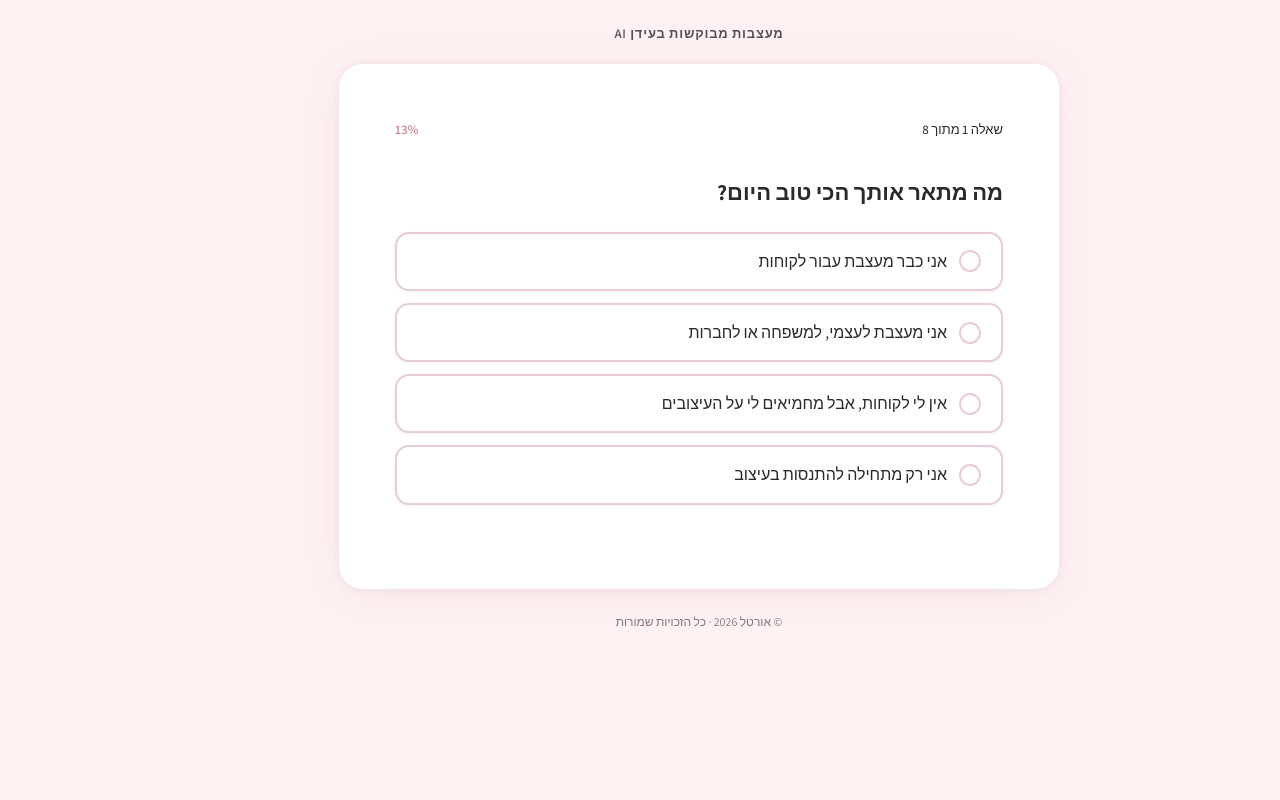
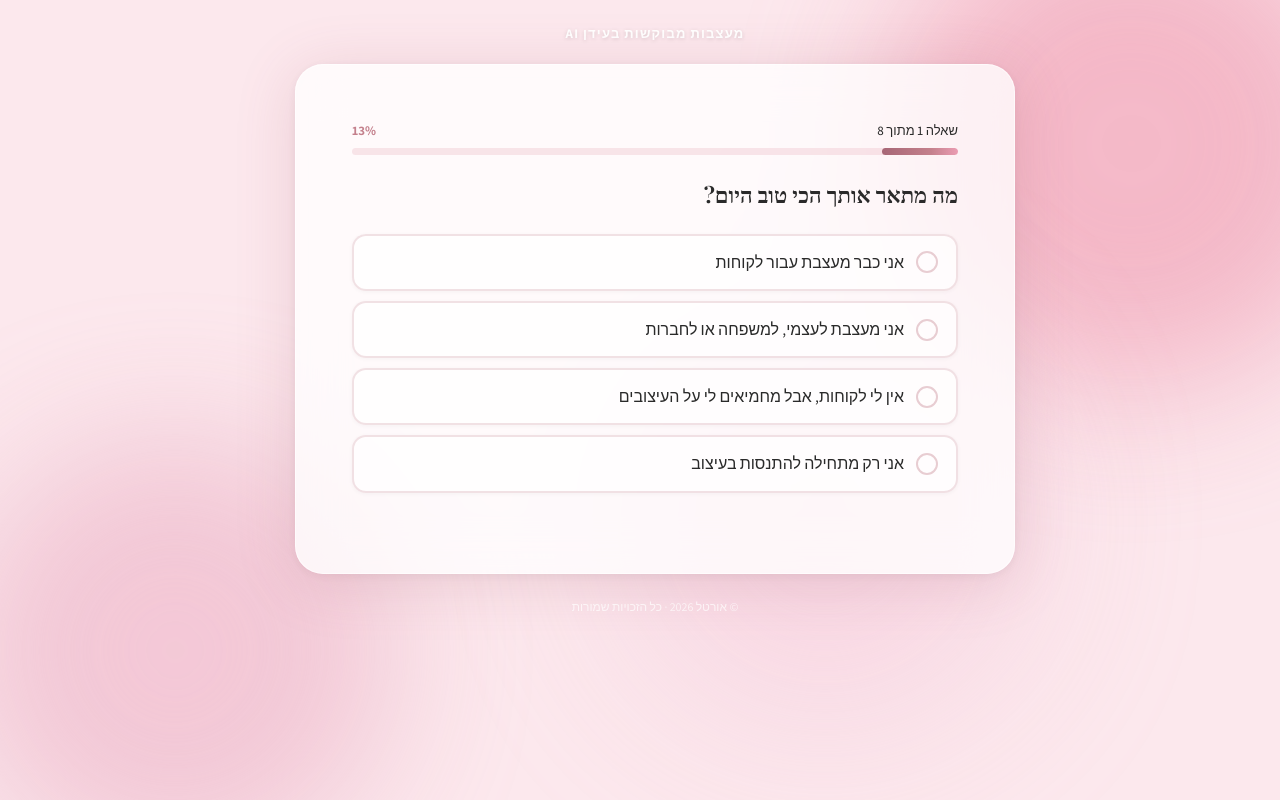
Before and after one commit to ortalkatzover/quiz-ortal, a React (Vite) app: page / in a window 1280 px wide. Both pictures are taken after a click on the button "מתחילות". Built offline with nearby package versions, Linux system fonts and the light colour scheme.

Commit message:
Wow effect: animated blobs, glassmorphism card, staggered answers, confetti on result, Playfair headings, shimmer progress

```diff
--- a/package.json
+++ b/package.json
@@ -11,6 +11,8 @@
   },
   "dependencies": {
     "@tailwindcss/vite": "^4.3.1",
+    "@types/canvas-confetti": "^1.9.0",
+    "canvas-confetti": "^1.9.4",
     "framer-motion": "^12.40.0",
     "react": "^19.2.6",
     "react-dom": "^19.2.6",
--- a/src/App.tsx
+++ b/src/App.tsx
@@ -31,17 +31,13 @@ function loadState(): PersistedState | null {
 function saveState(state: PersistedState) {
   try {
     sessionStorage.setItem(STORAGE_KEY, JSON.stringify(state));
-  } catch {
-    // ignore
-  }
+  } catch {}
 }
 
 function clearState() {
   try {
     sessionStorage.removeItem(STORAGE_KEY);
-  } catch {
-    // ignore
-  }
+  } catch {}
 }
 
 export default function App() {
@@ -123,30 +119,20 @@ export default function App() {
   const question = QUESTIONS[currentQuestion];
 
   return (
-    <div
-      style={{
-        minHeight: '100dvh',
-        width: '100%',
-        display: 'flex',
-        flexDirection: 'column',
-        alignItems: 'center',
-        justifyContent: 'flex-start',
-        padding: '24px 16px 48px',
-        background: 'var(--color-primary-xlight)',
-      }}
-    >
+    <div style={{ minHeight: '100dvh', width: '100%', display: 'flex', flexDirection: 'column', alignItems: 'center', justifyContent: 'flex-start', padding: '24px 16px 48px', position: 'relative', overflow: 'hidden' }}>
+
+      {/* Animated blobs */}
+      <div className="blob blob-1" aria-hidden="true" />
+      <div className="blob blob-2" aria-hidden="true" />
+      <div className="blob blob-3" aria-hidden="true" />
+
       <motion.header
         initial={{ opacity: 0, y: -10 }}
         animate={{ opacity: 1, y: 0 }}
         transition={{ duration: 0.4 }}
-        style={{
-          width: '100%',
-          maxWidth: '720px',
-          textAlign: 'center',
-          marginBottom: '20px',
-        }}
+        style={{ width: '100%', maxWidth: '720px', textAlign: 'center', marginBottom: '20px', position: 'relative', zIndex: 1 }}
       >
-        <p style={{ margin: 0, fontSize: '13px', color: 'var(--color-primary-dark)', fontWeight: 600, letterSpacing: '0.8px', textTransform: 'uppercase', opacity: 0.8 }}>
+        <p style={{ margin: 0, fontSize: '13px', color: '#fff', fontWeight: 700, letterSpacing: '1.2px', textTransform: 'uppercase', textShadow: '0 1px 4px rgba(0,0,0,0.15)' }}>
           מעצבות מבוקשות בעידן AI
         </p>
       </motion.header>
@@ -155,24 +141,29 @@ export default function App() {
         style={{
           width: '100%',
           maxWidth: '720px',
-          background: '#fff',
-          borderRadius: '24px',
-          boxShadow: '0 4px 40px rgba(192, 122, 142, 0.1), 0 1px 8px rgba(0,0,0,0.06)',
+          background: 'rgba(255, 255, 255, 0.78)',
+          backdropFilter: 'blur(24px)',
+          WebkitBackdropFilter: 'blur(24px)',
+          borderRadius: '28px',
+          border: '1px solid rgba(255,255,255,0.6)',
+          boxShadow: '0 8px 60px rgba(160, 80, 100, 0.18), 0 2px 12px rgba(0,0,0,0.06)',
           padding: 'clamp(28px, 6vw, 56px)',
           overflow: 'hidden',
+          position: 'relative',
+          zIndex: 1,
         }}
         role="main"
         aria-label="שאלון התאמה"
       >
         <AnimatePresence mode="wait">
           {phase === 'intro' && (
-            <motion.div key="intro" initial={{ opacity: 0 }} animate={{ opacity: 1 }} exit={{ opacity: 0, transition: { duration: 0.2 } }}>
+            <motion.div key="intro" initial={{ opacity: 0, y: 10 }} animate={{ opacity: 1, y: 0 }} exit={{ opacity: 0, y: -10, transition: { duration: 0.2 } }}>
               <QuizIntro onStart={handleStart} />
             </motion.div>
           )}
 
           {phase === 'question' && question && (
-            <motion.div key={`q-${currentQuestion}`} initial={{ opacity: 0 }} animate={{ opacity: 1 }} exit={{ opacity: 0, transition: { duration: 0.15 } }}>
+            <motion.div key={`q-${currentQuestion}`} initial={{ opacity: 0, x: -16 }} animate={{ opacity: 1, x: 0 }} exit={{ opacity: 0, x: 16, transition: { duration: 0.15 } }}>
               <ProgressBar current={currentQuestion + 1} />
               <QuestionCard
                 question={question}
@@ -188,22 +179,14 @@ export default function App() {
           )}
 
           {phase === 'result' && result && (
-            <motion.div key="result" initial={{ opacity: 0 }} animate={{ opacity: 1 }} exit={{ opacity: 0, transition: { duration: 0.15 } }}>
+            <motion.div key="result" initial={{ opacity: 0, scale: 0.96 }} animate={{ opacity: 1, scale: 1 }} exit={{ opacity: 0, transition: { duration: 0.15 } }} transition={{ duration: 0.4, ease: 'easeOut' }}>
               <ResultScreen result={result} onRestart={handleRestart} />
             </motion.div>
           )}
         </AnimatePresence>
       </main>
 
-      <footer
-        style={{
-          marginTop: '24px',
-          textAlign: 'center',
-          color: 'var(--color-text-sub)',
-          fontSize: '12px',
-          opacity: 0.6,
-        }}
-      >
+      <footer style={{ marginTop: '24px', textAlign: 'center', color: 'rgba(255,255,255,0.7)', fontSize: '12px', position: 'relative', zIndex: 1 }}>
         © אורטל {new Date().getFullYear()} · כל הזכויות שמורות
       </footer>
     </div>
--- a/src/components/ProgressBar.tsx
+++ b/src/components/ProgressBar.tsx
@@ -2,27 +2,34 @@ import { motion } from 'framer-motion';
 import { TOTAL_QUESTIONS } from '../data/questions';
 
 interface ProgressBarProps {
-  current: number; // 1-based
+  current: number;
 }
 
 export default function ProgressBar({ current }: ProgressBarProps) {
   const percent = (current / TOTAL_QUESTIONS) * 100;
 
   return (
-    <div className="w-full mb-6" role="progressbar" aria-valuenow={current} aria-valuemin={1} aria-valuemax={TOTAL_QUESTIONS} aria-label={`שאלה ${current} מתוך ${TOTAL_QUESTIONS}`}>
-      <div className="flex justify-between items-center mb-2">
+    <div
+      className="w-full mb-6"
+      role="progressbar"
+      aria-valuenow={current}
+      aria-valuemin={1}
+      aria-valuemax={TOTAL_QUESTIONS}
+      aria-label={`שאלה ${current} מתוך ${TOTAL_QUESTIONS}`}
+    >
+      <div style={{ display: 'flex', justifyContent: 'space-between', alignItems: 'center', marginBottom: '8px' }}>
         <span style={{ color: 'var(--color-text-sub)', fontSize: '13px', fontWeight: 500 }}>
           שאלה {current} מתוך {TOTAL_QUESTIONS}
         </span>
-        <span style={{ color: 'var(--color-primary)', fontSize: '13px', fontWeight: 600 }}>
+        <span style={{ color: 'var(--color-primary)', fontSize: '13px', fontWeight: 700 }}>
           {Math.round(percent)}%
         </span>
       </div>
       <div
         style={{
           width: '100%',
-          height: '6px',
-          background: 'var(--color-primary-light)',
+          height: '7px',
+          background: 'rgba(239,200,208,0.45)',
           borderRadius: '99px',
           overflow: 'hidden',
         }}
@@ -30,12 +37,9 @@ export default function ProgressBar({ current }: ProgressBarProps) {
         <motion.div
           initial={{ width: 0 }}
           animate={{ width: `${percent}%` }}
-          transition={{ duration: 0.4, ease: 'easeOut' }}
-          style={{
-            height: '100%',
-            background: 'linear-gradient(90deg, var(--color-primary-dark), var(--color-primary))',
-            borderRadius: '99px',
-          }}
+          transition={{ duration: 0.5, ease: 'easeOut' }}
+          className="progress-fill"
+          style={{ height: '100%', borderRadius: '99px' }}
         />
       </div>
     </div>
--- a/src/components/QuestionCard.tsx
+++ b/src/components/QuestionCard.tsx
@@ -26,67 +26,69 @@ export default function QuestionCard({
   const selectedAnswer = selectedIndex !== null ? question.answers[selectedIndex] : null;
 
   return (
-    <AnimatePresence mode="wait">
-      <motion.div
-        key={questionNumber}
-        initial={{ opacity: 0, x: -20 }}
-        animate={{ opacity: 1, x: 0 }}
-        exit={{ opacity: 0, x: 20 }}
-        transition={{ duration: 0.3, ease: 'easeOut' }}
-      >
+    <div>
       <h2
         style={{
-            fontSize: '22px',
-            fontWeight: 700,
+          fontSize: 'clamp(18px, 3.5vw, 22px)',
+          fontWeight: 800,
           color: 'var(--color-text-main)',
           marginBottom: '24px',
           lineHeight: 1.4,
+          fontFamily: "'Playfair Display', 'Assistant', serif",
         }}
       >
         {question.text}
       </h2>
 
-        <div
-          role="group"
-          aria-label={question.text}
-          style={{ display: 'flex', flexDirection: 'column', gap: '12px' }}
-        >
+      <div role="group" aria-label={question.text} style={{ display: 'flex', flexDirection: 'column', gap: '10px' }}>
         {question.answers.map((answer, index) => {
           const isSelected = selectedIndex === index;
+          const dimmed = selectedIndex !== null && !isSelected;
+
           return (
             <motion.button
-                key={index}
+              key={`${questionNumber}-${index}`}
+              initial={{ opacity: 0, y: 14 }}
+              animate={{ opacity: dimmed ? 0.45 : 1, y: 0 }}
+              transition={{ duration: 0.3, delay: index * 0.07, ease: 'easeOut' }}
+              whileTap={{ scale: 0.985 }}
               onClick={() => onSelect(index)}
-                whileTap={{ scale: 0.98 }}
               role="radio"
               aria-checked={isSelected}
               aria-label={answer.text}
               style={{
                 width: '100%',
                 textAlign: 'right',
-                  padding: '16px 20px',
+                padding: '15px 18px',
                 borderRadius: '14px',
-                  border: `2px solid ${isSelected ? 'var(--color-primary)' : 'var(--color-border)'}`,
-                  background: isSelected ? 'var(--color-primary-xlight)' : 'var(--color-white)',
+                border: `2px solid ${isSelected ? 'var(--color-primary)' : 'rgba(232, 205, 210, 0.6)'}`,
+                background: isSelected
+                  ? 'linear-gradient(135deg, rgba(239,200,208,0.4), rgba(196,128,140,0.12))'
+                  : 'rgba(255,255,255,0.7)',
                 cursor: 'pointer',
-                  transition: 'all 0.2s ease',
                 display: 'flex',
                 alignItems: 'center',
                 gap: '12px',
                 boxShadow: isSelected
-                    ? '0 0 0 3px rgba(192, 122, 142, 0.12)'
-                    : '0 1px 4px rgba(0,0,0,0.06)',
+                  ? '0 0 0 3px rgba(196,128,140,0.15), 0 4px 16px rgba(196,128,140,0.15)'
+                  : '0 1px 4px rgba(0,0,0,0.04)',
+                transition: 'border-color 0.2s, box-shadow 0.2s, background 0.2s, opacity 0.25s',
+                transform: isSelected ? 'scale(1.01)' : 'scale(1)',
               }}
               onMouseEnter={(e) => {
                 if (!isSelected) {
-                    (e.currentTarget as HTMLButtonElement).style.borderColor = 'var(--color-primary-light)';
-                    (e.currentTarget as HTMLButtonElement).style.boxShadow = '0 2px 8px rgba(0,0,0,0.08)';
+                  const el = e.currentTarget as HTMLButtonElement;
+                  el.style.borderColor = 'var(--color-primary-light)';
+                  el.style.boxShadow = '0 4px 14px rgba(196,128,140,0.14)';
+                  el.style.background = 'rgba(255,255,255,0.95)';
                 }
               }}
               onMouseLeave={(e) => {
                 if (!isSelected) {
-                    (e.currentTarget as HTMLButtonElement).style.borderColor = 'var(--color-border)';
-                    (e.currentTarget as HTMLButtonElement).style.boxShadow = '0 1px 4px rgba(0,0,0,0.06)';
+                  const el = e.currentTarget as HTMLButtonElement;
+                  el.style.borderColor = 'rgba(232,205,210,0.6)';
+                  el.style.boxShadow = '0 1px 4px rgba(0,0,0,0.04)';
+                  el.style.background = 'rgba(255,255,255,0.7)';
                 }
               }}
             >
@@ -102,21 +104,28 @@ export default function QuestionCard({
                   justifyContent: 'center',
                   flexShrink: 0,
                   transition: 'all 0.2s ease',
+                  boxShadow: isSelected ? '0 2px 8px rgba(196,128,140,0.4)' : 'none',
                 }}
               >
                 {isSelected && (
-                    <svg width="10" height="8" viewBox="0 0 10 8" fill="none">
+                  <motion.svg
+                    initial={{ scale: 0 }}
+                    animate={{ scale: 1 }}
+                    transition={{ type: 'spring', stiffness: 300, damping: 20 }}
+                    width="10" height="8" viewBox="0 0 10 8" fill="none"
+                  >
                     <path d="M1 4L3.5 6.5L9 1" stroke="white" strokeWidth="1.8" strokeLinecap="round" strokeLinejoin="round" />
-                    </svg>
+                  </motion.svg>
                 )}
               </span>
               <span
                 style={{
                   fontSize: '16px',
-                    fontWeight: isSelected ? 600 : 400,
+                  fontWeight: isSelected ? 700 : 400,
                   color: isSelected ? 'var(--color-primary-dark)' : 'var(--color-text-main)',
                   lineHeight: 1.45,
                   flex: 1,
+                  transition: 'font-weight 0.15s, color 0.15s',
                 }}
               >
                 {answer.text}
@@ -131,14 +140,7 @@ export default function QuestionCard({
         visible={showFeedback && selectedIndex !== null}
       />
 
-        <div
-          style={{
-            marginTop: '28px',
-            display: 'flex',
-            flexDirection: 'column',
-            gap: '10px',
-          }}
-        >
+      <div style={{ marginTop: '24px', display: 'flex', flexDirection: 'column', gap: '10px' }}>
         <AnimatePresence>
           {showFeedback && selectedIndex !== null && (
             <motion.button
@@ -146,28 +148,22 @@ export default function QuestionCard({
               animate={{ opacity: 1, y: 0 }}
               exit={{ opacity: 0 }}
               transition={{ duration: 0.3 }}
+              whileHover={{ scale: 1.01, y: -1 }}
+              whileTap={{ scale: 0.98 }}
               onClick={onNext}
               style={{
                 width: '100%',
                 padding: '16px',
                 borderRadius: '14px',
                 border: 'none',
-                  background: 'linear-gradient(135deg, var(--color-primary), var(--color-primary-dark))',
+                background: 'linear-gradient(135deg, var(--color-primary) 0%, var(--color-primary-dark) 100%)',
                 color: '#fff',
                 fontSize: '17px',
                 fontWeight: 700,
                 cursor: 'pointer',
-                  boxShadow: '0 4px 16px rgba(192, 122, 142, 0.35)',
-                  transition: 'transform 0.15s ease, box-shadow 0.15s ease',
+                boxShadow: '0 6px 20px rgba(160,96,112,0.35)',
                 fontFamily: 'inherit',
-                }}
-                onMouseEnter={(e) => {
-                  (e.currentTarget as HTMLButtonElement).style.transform = 'translateY(-1px)';
-                  (e.currentTarget as HTMLButtonElement).style.boxShadow = '0 6px 20px rgba(192, 122, 142, 0.45)';
-                }}
-                onMouseLeave={(e) => {
-                  (e.currentTarget as HTMLButtonElement).style.transform = '';
-                  (e.currentTarget as HTMLButtonElement).style.boxShadow = '0 4px 16px rgba(192, 122, 142, 0.35)';
+                letterSpacing: '0.2px',
               }}
             >
               לשאלה הבאה
@@ -187,24 +183,22 @@ export default function QuestionCard({
               cursor: 'pointer',
               padding: '8px',
               fontFamily: 'inherit',
-                textDecoration: 'underline',
-                textDecorationColor: 'transparent',
-                transition: 'color 0.2s, text-decoration-color 0.2s',
+              opacity: 0.7,
+              transition: 'opacity 0.2s, color 0.2s',
             }}
             onMouseEnter={(e) => {
+              (e.currentTarget as HTMLButtonElement).style.opacity = '1';
               (e.currentTarget as HTMLButtonElement).style.color = 'var(--color-primary)';
-                (e.currentTarget as HTMLButtonElement).style.textDecorationColor = 'var(--color-primary)';
             }}
             onMouseLeave={(e) => {
+              (e.currentTarget as HTMLButtonElement).style.opacity = '0.7';
               (e.currentTarget as HTMLButtonElement).style.color = 'var(--color-text-sub)';
-                (e.currentTarget as HTMLButtonElement).style.textDecorationColor = 'transparent';
             }}
           >
             חזרה לשאלה הקודמת
           </button>
         )}
       </div>
-      </motion.div>
-    </AnimatePresence>
+    </div>
   );
 }
--- a/src/index.css
+++ b/src/index.css
@@ -1,4 +1,4 @@
-@import url('https://fonts.googleapis.com/css2?family=Assistant:wght@400;500;600;700;800&display=swap');
+@import url('https://fonts.googleapis.com/css2?family=Assistant:wght@400;500;600;700;800&family=Playfair+Display:wght@600;700&display=swap');
 @import "tailwindcss";
 
 @theme {
@@ -6,13 +6,10 @@
   --color-primary-dark: #A06070;
   --color-primary-light: #EFC8D0;
   --color-primary-xlight: #FEF2F4;
-  --color-rose-card: #FDF0F3;
   --color-text-main: #2A2A2A;
   --color-text-sub: #6B6B6B;
   --color-border: #E8CDD2;
   --color-white: #FFFFFF;
-
-  --font-sans: 'Assistant', 'Heebo', system-ui, sans-serif;
 }
 
 *,
@@ -23,8 +20,7 @@
 
 html {
   direction: rtl;
-  font-family: 'Assistant', 'Heebo', system-ui, sans-serif;
-  background-color: var(--color-primary-xlight);
+  font-family: 'Assistant', system-ui, sans-serif;
   color: var(--color-text-main);
   -webkit-font-smoothing: antialiased;
   -moz-osx-font-smoothing: grayscale;
@@ -33,6 +29,7 @@ html {
 body {
   margin: 0;
   min-height: 100dvh;
+  background: #fce8ed;
 }
 
 #root {
@@ -42,16 +39,80 @@ body {
   align-items: center;
 }
 
-::-webkit-scrollbar {
-  width: 6px;
+/* Animated blobs */
+@keyframes blob1 {
+  0%, 100% { transform: translate(0, 0) scale(1); }
+  33%       { transform: translate(40px, -60px) scale(1.15); }
+  66%       { transform: translate(-30px, 30px) scale(0.9); }
 }
-::-webkit-scrollbar-track {
-  background: transparent;
+@keyframes blob2 {
+  0%, 100% { transform: translate(0, 0) scale(1); }
+  33%       { transform: translate(-50px, 40px) scale(1.1); }
+  66%       { transform: translate(30px, -20px) scale(0.95); }
 }
-::-webkit-scrollbar-thumb {
-  background: var(--color-border);
-  border-radius: 3px;
+@keyframes blob3 {
+  0%, 100% { transform: translate(0, 0) scale(1); }
+  50%       { transform: translate(20px, 50px) scale(1.2); }
 }
+
+.blob {
+  position: fixed;
+  border-radius: 50%;
+  filter: blur(80px);
+  opacity: 0.55;
+  pointer-events: none;
+  z-index: 0;
+}
+.blob-1 {
+  width: 500px; height: 500px;
+  background: radial-gradient(circle, #f0a0b4, #e87090);
+  top: -120px; right: -100px;
+  animation: blob1 10s ease-in-out infinite;
+}
+.blob-2 {
+  width: 420px; height: 420px;
+  background: radial-gradient(circle, #f8c8d8, #d4789a);
+  bottom: -80px; left: -80px;
+  animation: blob2 13s ease-in-out infinite;
+}
+.blob-3 {
+  width: 300px; height: 300px;
+  background: radial-gradient(circle, #fddce8, #e8a0c0);
+  top: 40%; left: 50%;
+  animation: blob3 16s ease-in-out infinite;
+}
+
+/* Shimmer on progress bar fill */
+@keyframes shimmer {
+  0%   { background-position: -200% center; }
+  100% { background-position:  200% center; }
+}
+.progress-fill {
+  background: linear-gradient(
+    90deg,
+    var(--color-primary-dark) 0%,
+    var(--color-primary) 40%,
+    #f0a0b8 60%,
+    var(--color-primary) 80%,
+    var(--color-primary-dark) 100%
+  );
+  background-size: 200% auto;
+  animation: shimmer 2.5s linear infinite;
+}
+
+/* Answer card stagger */
+.answer-card {
+  opacity: 0;
+  transform: translateY(12px);
+  animation: cardIn 0.35s ease forwards;
+}
+@keyframes cardIn {
+  to { opacity: 1; transform: translateY(0); }
+}
+
+::-webkit-scrollbar { width: 6px; }
+::-webkit-scrollbar-track { background: transparent; }
+::-webkit-scrollbar-thumb { background: var(--color-border); border-radius: 3px; }
 
 *:focus-visible {
   outline: 2px solid var(--color-primary);
```
Also changed, not shown: src/components/ResultScreen.tsx (+111 -68 lines), 1 other file (tests, documents, lock files or other folders). Lines whose indentation alone changed are shown as unchanged.
